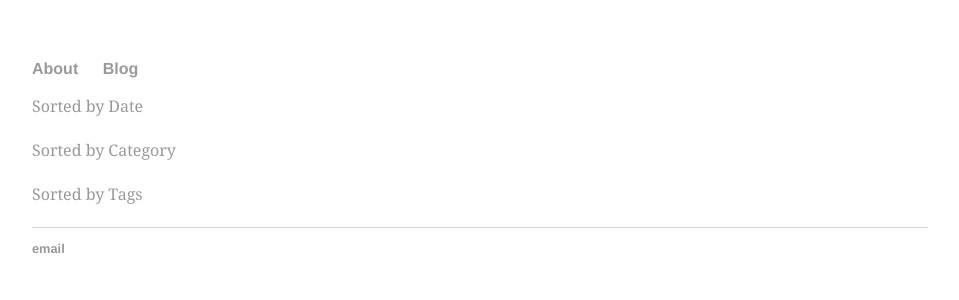
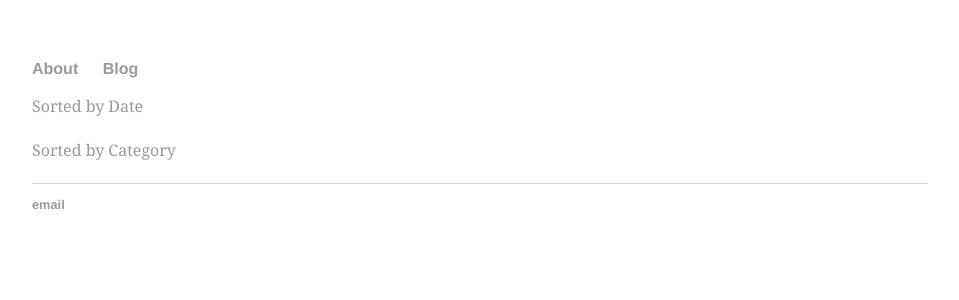
Before and after one commit to lakshmi-akkaram/lakshmi-akkaram.github.io, a Jekyll site: the page built from blog/index.html, in a window 1280 px wide. Shown: the top 300 px of the page, without its empty margins (160-1119 px from the left). Built offline with Jekyll 4.4.1, drawn with Linux system fonts in a browser that asks for light colours.

Commit message:
delete tags

```diff
--- a/blog/index.html
+++ b/blog/index.html
@@ -8,5 +8,3 @@ title:
 	<br><br>
 	<a href = "category.html">Sorted by Category</a>
 	<br><br>
-	<a href = "tag.html">Sorted by Tags</a>
-	<br><br>
```
